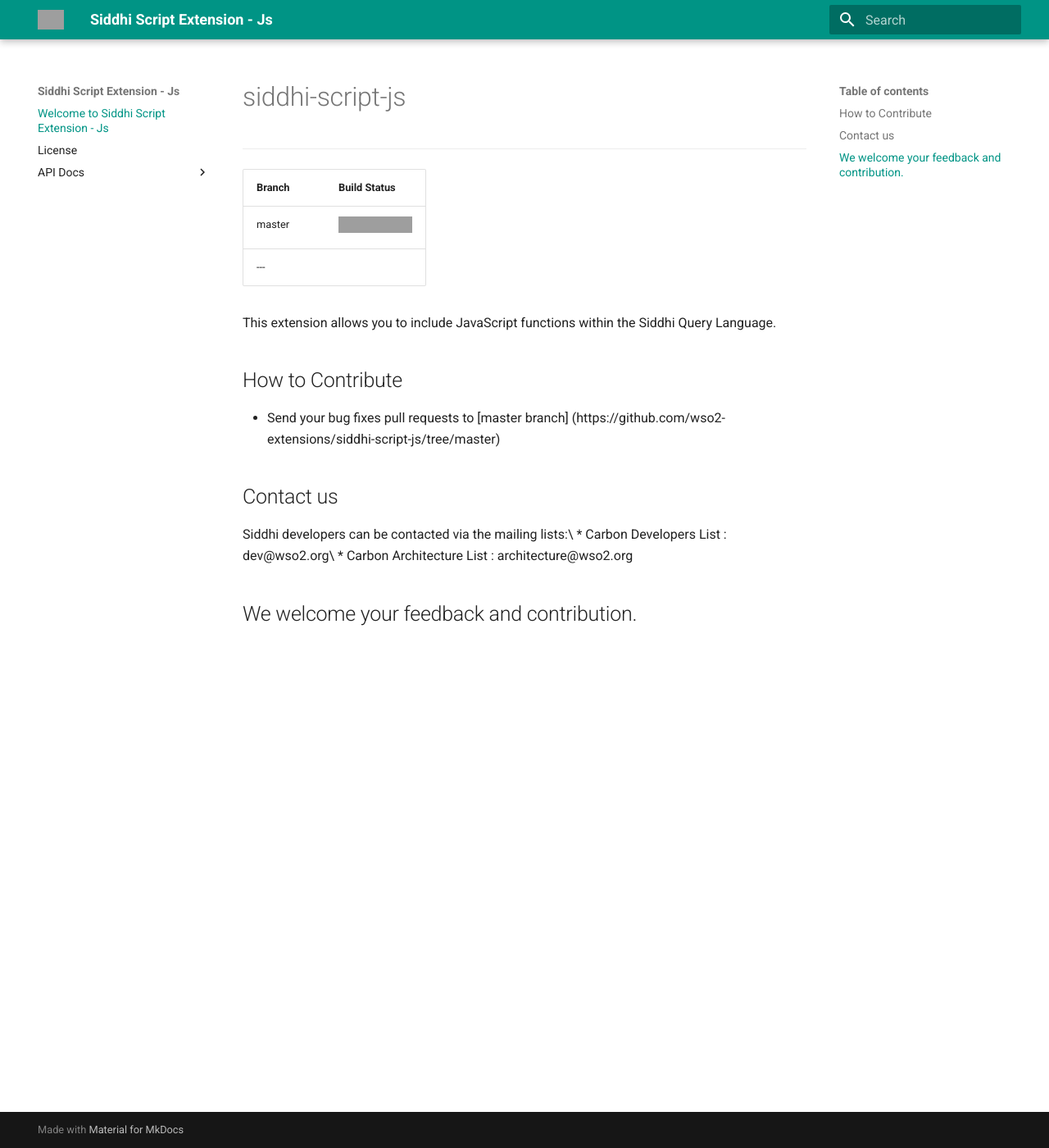
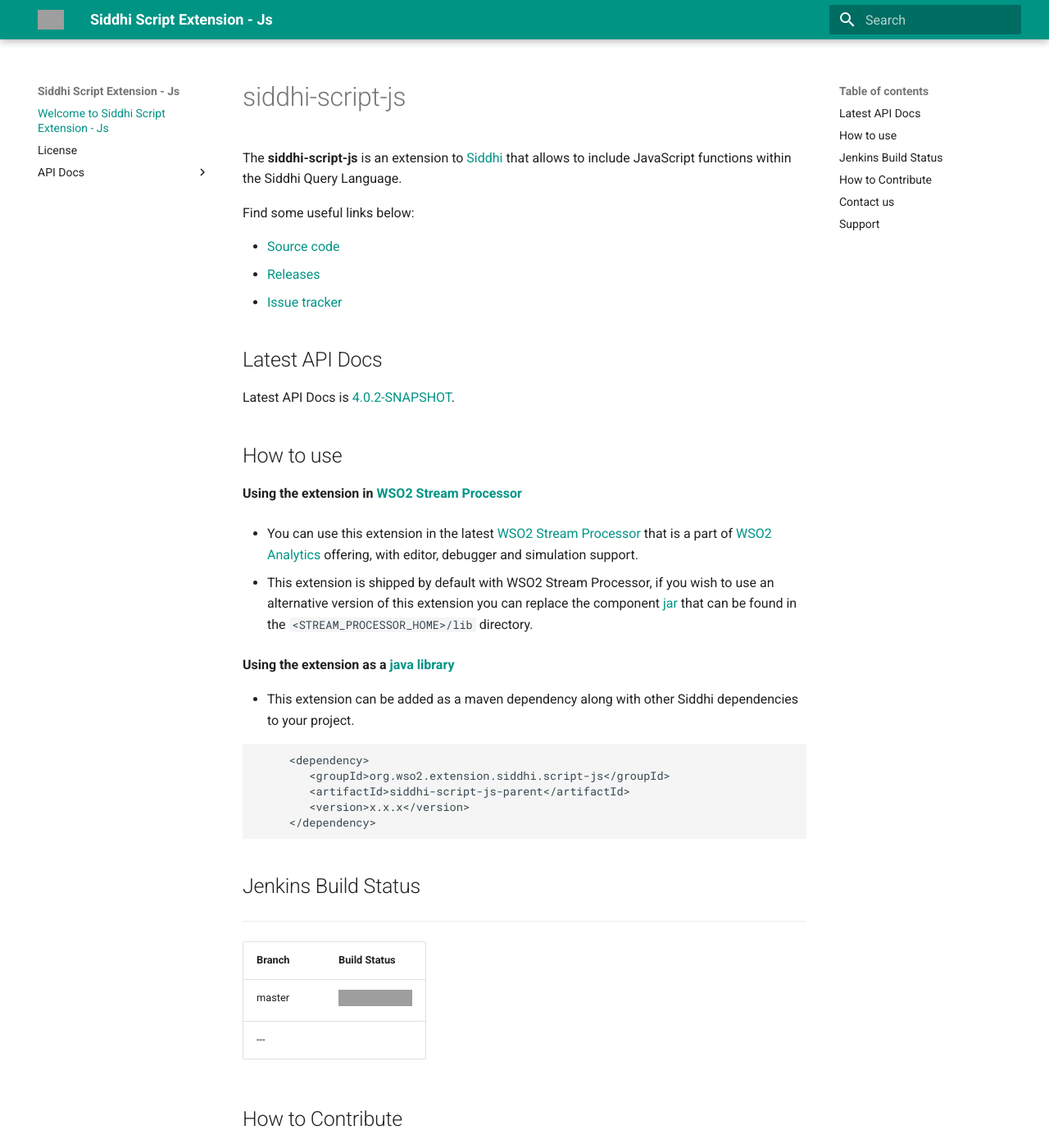
Before and after one commit to siddhi-io/siddhi-script-js, an MkDocs documentation site: the page built from docs/index.md, in a window 1280 px wide and 1400 px high. Shown: the whole window at 82% size. Built offline with MkDocs 1.6.1 and Material for MkDocs 9.7.7, drawn with Linux system fonts in a browser that asks for light colours; old or Windows-style settings are respelled for this version of MkDocs; some of the changed text lies outside the part shown; grey boxes are pictures that could not be loaded.

````diff
--- a/docs/index.md
+++ b/docs/index.md
@@ -1,5 +1,42 @@
-# siddhi-script-js
+siddhi-script-js
+======================================
 
+The **siddhi-script-js** is an extension to <a target="_blank" href="https://wso2.github.io/siddhi">Siddhi</a> that
+allows to include JavaScript functions within the Siddhi Query Language.
+
+Find some useful links below:
+
+* <a target="_blank" href="https://github.com/wso2-extensions/siddhi-script-js">Source code</a>
+* <a target="_blank" href="https://github.com/wso2-extensions/siddhi-script-js/releases">Releases</a>
+* <a target="_blank" href="https://github.com/wso2-extensions/siddhi-script-js/issues">Issue tracker</a>
+
+## Latest API Docs
+
+Latest API Docs is <a target="_blank" href="./api/4.0.2-SNAPSHOT">4.0.2-SNAPSHOT</a>.
+
+## How to use
+
+**Using the extension in <a target="_blank" href="https://github.com/wso2/product-sp">WSO2 Stream Processor</a>**
+
+* You can use this extension in the latest <a target="_blank" href="https://github.com/wso2/product-sp/releases">WSO2 Stream Processor</a> that is a part of <a target="_blank" href="http://wso2.com/analytics?utm_source=gitanalytics&utm_campaign=gitanalytics_Jul17">WSO2 Analytics</a> offering, with editor, debugger and simulation support.
+
+* This extension is shipped by default with WSO2 Stream Processor, if you wish to use an alternative version of this
+extension you can replace the component <a target="_blank" href="https://github.com/wso2-extensions/siddhi-script-js/releases">jar</a> that can be found in the `<STREAM_PROCESSOR_HOME>/lib`
+directory.
+
+**Using the extension as a <a target="_blank" href="https://wso2.github.io/siddhi/documentation/running-as-a-java-library">java library</a>**
+
+* This extension can be added as a maven dependency along with other Siddhi dependencies to your project.
+
+```
+     <dependency>
+        <groupId>org.wso2.extension.siddhi.script-js</groupId>
+        <artifactId>siddhi-script-js-parent</artifactId>
+        <version>x.x.x</version>
+     </dependency>
+```
+
+## Jenkins Build Status
 
 ---
 |  Branch | Build Status |
@@ -7,17 +44,26 @@
 | master  | [![Build Status](https://wso2.org/jenkins/view/All%20Builds/job/siddhi/job/siddhi-script-js/badge/icon)](https://wso2.org/jenkins/view/All%20Builds/job/siddhi/job/siddhi-script-js/) |
 ---
 
-This extension allows you to include JavaScript functions within the Siddhi Query Language.
 
-How to Contribute
-------------------
-   * Send your bug fixes pull requests to [master branch] (https://github.com/wso2-extensions/siddhi-script-js/tree/master)
+## How to Contribute
 
-Contact us
-------------------
-Siddhi developers can be contacted via the mailing lists:\
-    * Carbon Developers List : dev@wso2.org\
-    * Carbon Architecture List : architecture@wso2.org
+  * Please report issues at <a target="_blank" href="https://github.com/wso2-extensions/siddhi-script-js/issues">GitHub
+  Issue Tracker</a>.
 
-We welcome your feedback and contribution.
-------------------
+  * Send your contributions as pull requests to <a target="_blank" href="https://github.com/wso2-extensions/siddhi-script-js/tree/master">master branch</a>.
+
+## Contact us
+
+ * Post your questions with the <a target="_blank" href="http://stackoverflow.com/search?q=siddhi">"Siddhi"</a> tag in <a target="_blank" href="http://stackoverflow.com/search?q=siddhi">Stackoverflow</a>.
+
+ * Siddhi developers can be contacted via the mailing lists:
+
+    Developers List   : [dev@wso2.org](mailto:dev@wso2.org)
+
+    Architecture List : [architecture@wso2.org](mailto:architecture@wso2.org)
+
+## Support
+
+* We are committed to ensuring support for this extension in production. Our unique approach ensures that all support leverages our open development methodology and is provided by the very same engineers who build the technology.
+
+* For more details and to take advantage of this unique opportunity contact us via <a target="_blank" href="http://wso2.com/support?utm_source=gitanalytics&utm_campaign=gitanalytics_Jul17">http://wso2.com/support/</a>.
````
Also changed, not shown: README.md (+58 -12 lines), pom.xml (+43 -7 lines), 1 other file.
